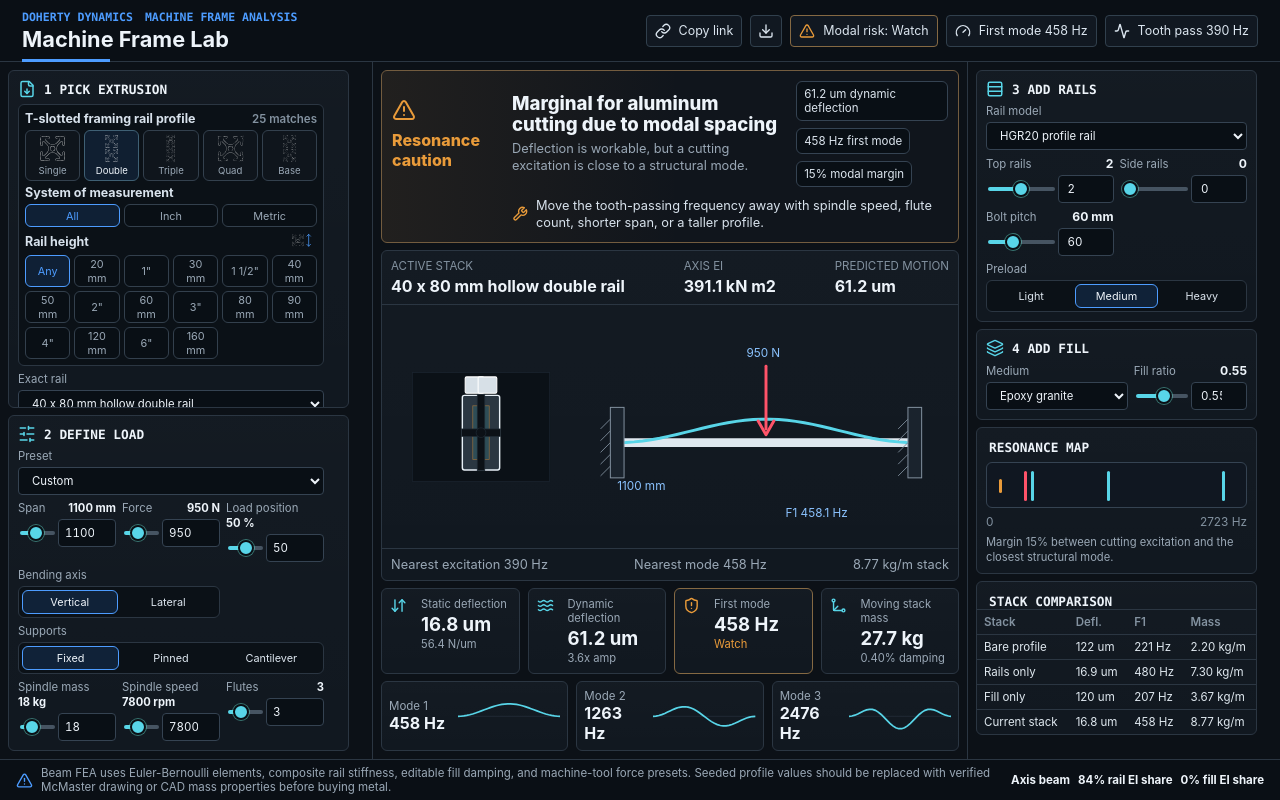
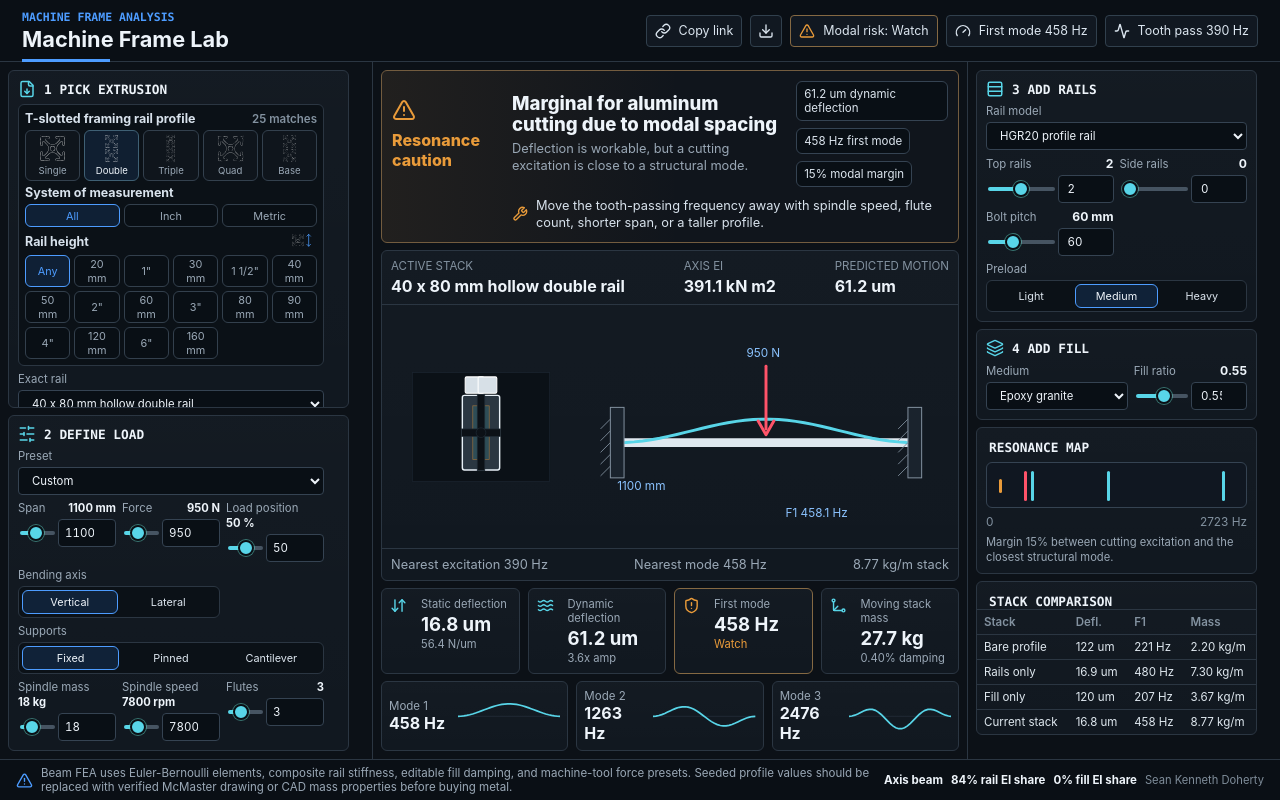
Before and after one commit to seankd3/machine-frame-lab, a React (Vite) app: page / in a window 1280 px wide. Built offline with nearby package versions, Linux system fonts and the light colour scheme.

Commit message:
Move brand credit to footer

```diff
--- a/index.html
+++ b/index.html
@@ -3,7 +3,7 @@
   <head>
     <meta charset="UTF-8" />
     <meta name="viewport" content="width=device-width, initial-scale=1.0" />
-    <title>Doherty Dynamics Machine Frame Lab</title>
+    <title>Machine Frame Lab</title>
   </head>
   <body>
     <div id="root"></div>
--- a/src/components/AssumptionPanel.tsx
+++ b/src/components/AssumptionPanel.tsx
@@ -18,6 +18,7 @@ export function AssumptionPanel({ profile, analysis }: AssumptionPanelProps) {
       <strong>{profile.family}</strong>
       <strong>{analysis.section.railContributionPct.toFixed(0)}% rail EI share</strong>
       <strong>{analysis.section.fillContributionPct.toFixed(0)}% fill EI share</strong>
+      <span className="brand-credit">Sean Kenneth Doherty</span>
     </footer>
   );
 }
--- a/src/components/HeaderBar.tsx
+++ b/src/components/HeaderBar.tsx
@@ -14,7 +14,6 @@ export function HeaderBar({ analysis, design }: HeaderBarProps) {
     <header className="header-bar">
       <div className="header-brand">
         <p className="eyebrow">
-          <span>Doherty Dynamics</span>
           <span>Machine frame analysis</span>
         </p>
         <h1>Machine Frame Lab</h1>
--- a/src/styles.css
+++ b/src/styles.css
@@ -1009,6 +1009,13 @@ input[type="range"]::-moz-range-thumb {
   white-space: nowrap;
 }
 
+.brand-credit {
+  margin-left: auto;
+  color: #7f8d9a;
+  font-size: 0.7rem;
+  white-space: nowrap;
+}
+
 @media (min-width: 1181px) {
   html,
   body,
```
Also changed, not shown: 5 other files (tests, documents, lock files or other folders).
